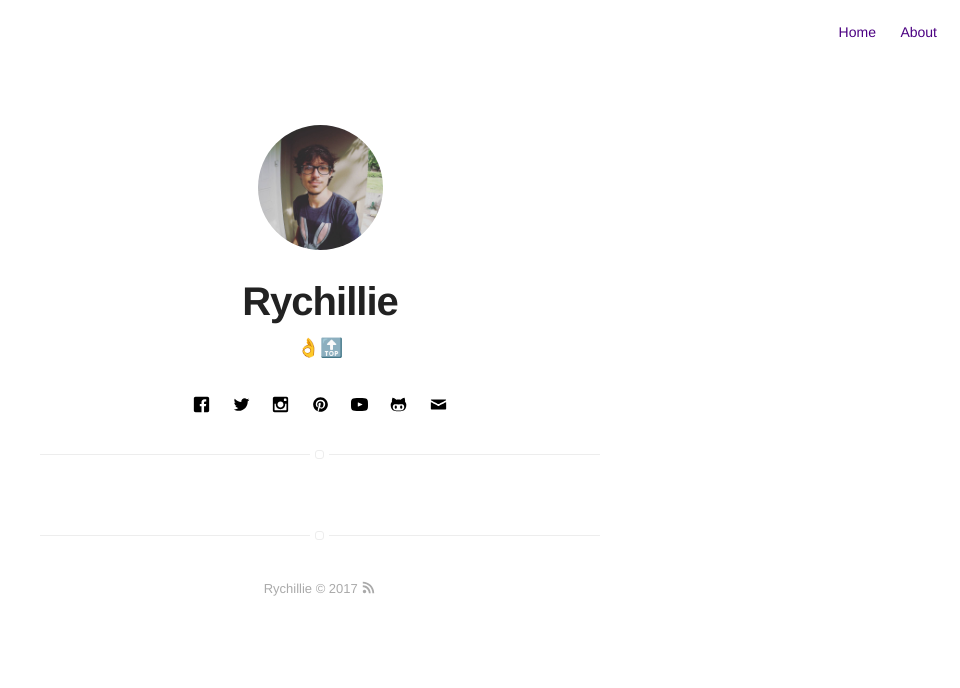
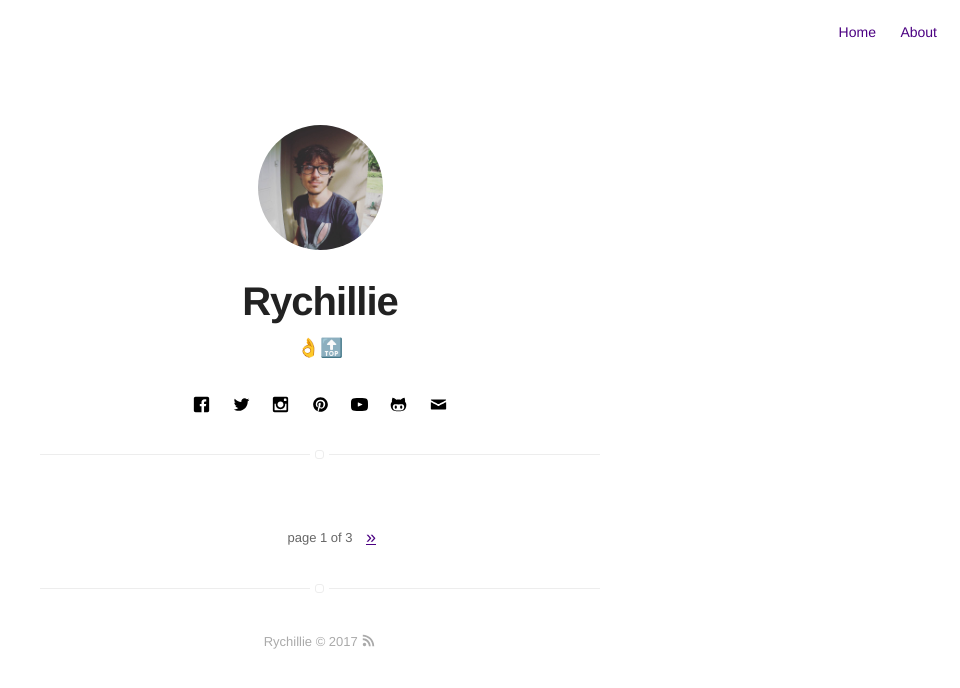
Before and after one commit to Rychillie/rychillieOLD, a Jekyll site: the page built from blog/index.html, in a window 1280 px wide. Shown: the top 688 px of the page, without its empty margins (320-1280 px from the left). Built offline with Jekyll 4.4.1, drawn with Linux system fonts in a browser that asks for light colours; the list of posts is cut into pages by our own code.

Commit message:
Update _config.yml

```diff
--- a/_config.yml
+++ b/_config.yml
@@ -65,8 +65,8 @@ authors:
 width: normal
 
 # if you don't need pagination, comment the *paginate* configs below
-# paginate: 10
-# paginate_path: "blog/:num/"
+paginate: 10
+paginate_path: "blog/:num/"
 
 # if you don't need projects, comment the *projects* configs below
 projects: false
```
